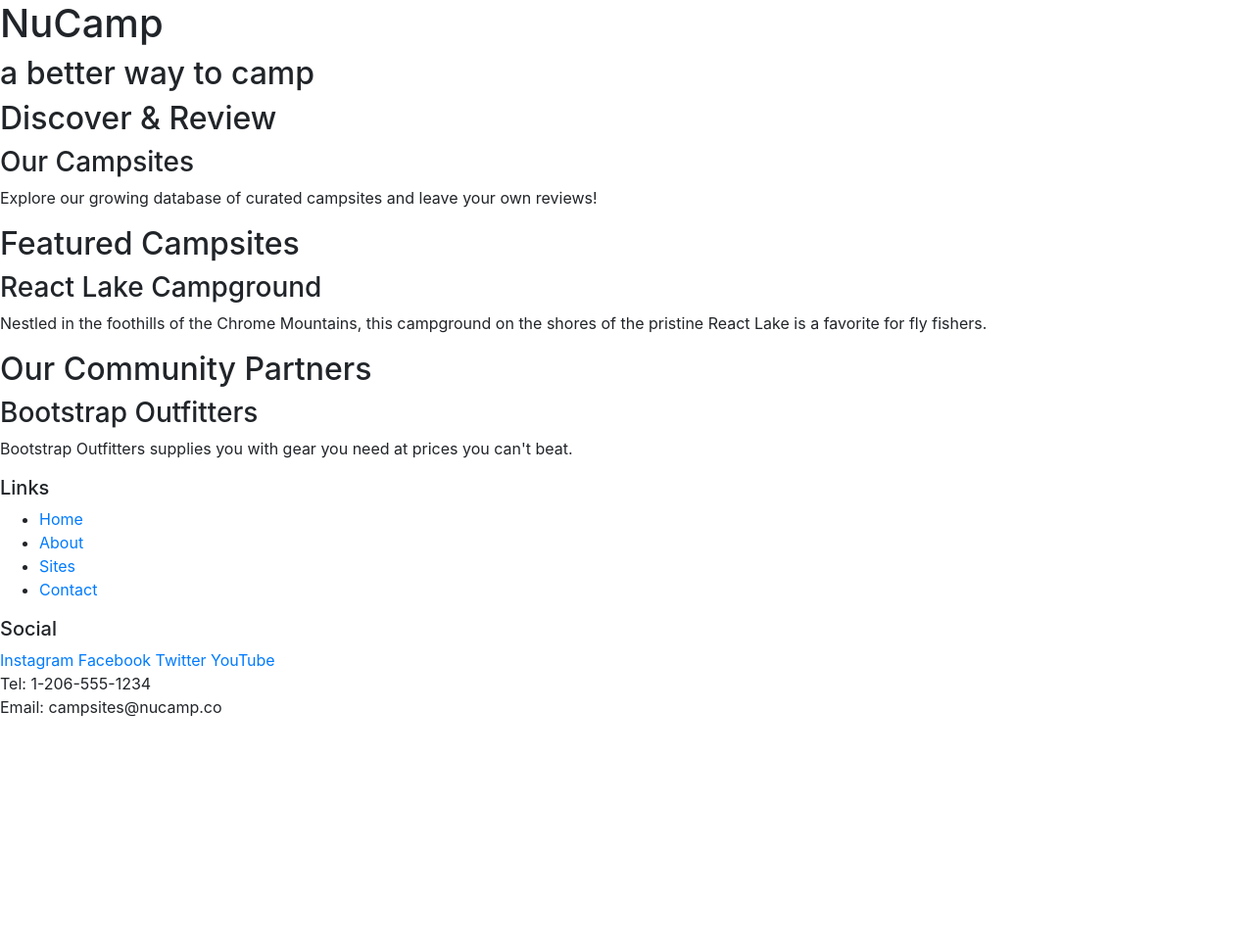
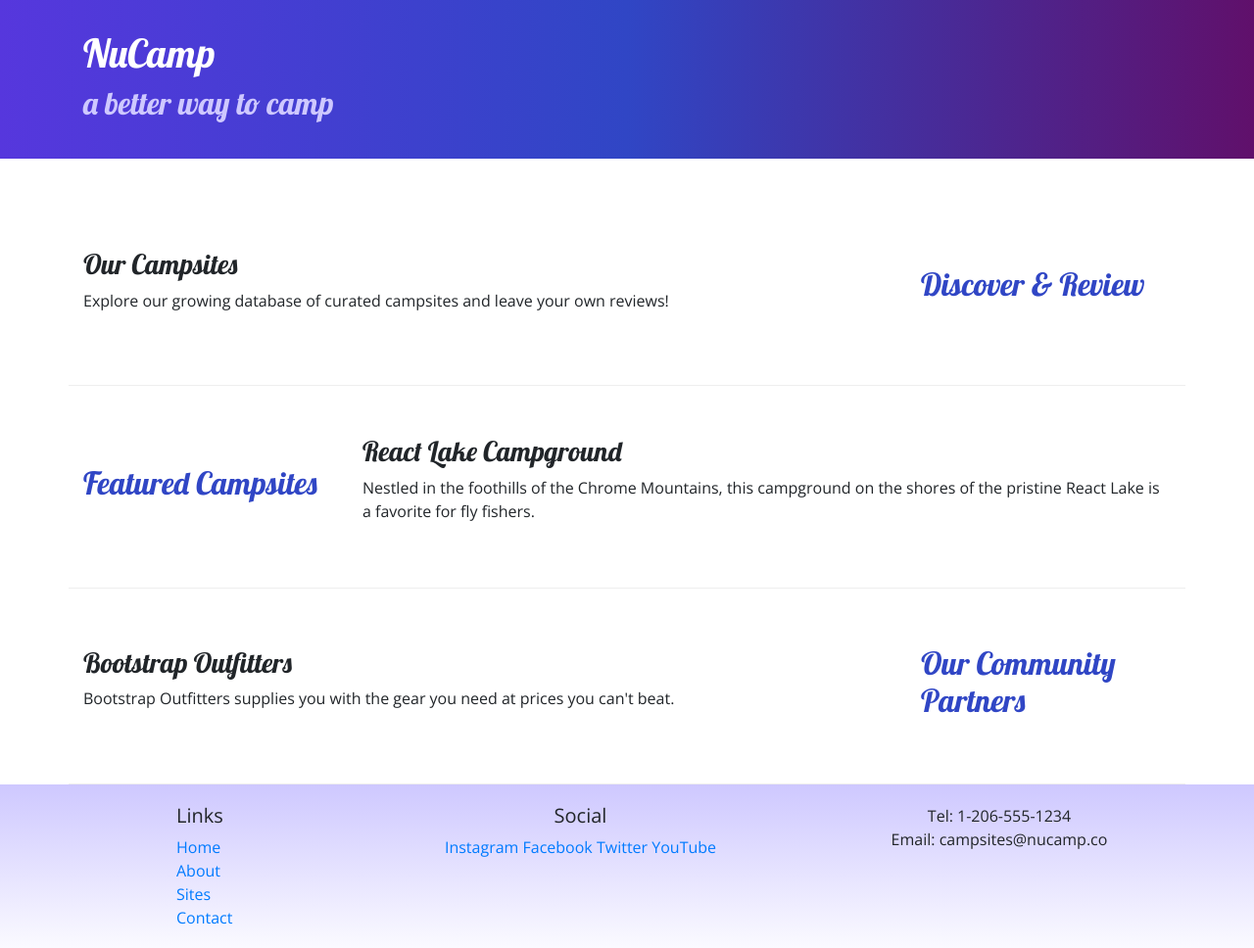
Before and after one commit to iankimm/bootstrapsetup, a website: page index.html in a window 1280 px wide. Shown: the whole page at 98% size. Before the commit the page ends 800 px from the top, so only its background shows below. Drawn offline with nearby package versions, Linux system fonts and the light colour scheme.

Commit message:
week1 workshop

```diff
--- /dev/null
+++ b/css/styles.css
@@ -0,0 +1,32 @@
+body {
+  font-family: "Open Sans", sans-serif;
+}
+
+h1, h2, h3 {
+  font-family: "Lobster", cursive;
+}
+
+h2 {
+  color: #3046C5;
+}
+
+header h2 {
+  color: #CEC8FF;
+}
+
+footer {
+  background-image: linear-gradient(#CEC8FF, white);
+  padding: 20px 0;
+}
+
+.jumbotron {
+  padding: 30px;
+  background-image: linear-gradient(to right, #5637DD, #3046C5, #60106B);
+  color: white;
+}
+
+.row-content {
+  padding: 50px 0;
+  border-bottom: 1px ridge;
+  min-height: 200px;
+}
--- a/index.html
+++ b/index.html
@@ -9,56 +9,81 @@
     <!-- Bootstrap CSS -->
     <link rel="stylesheet" href="node_modules/bootstrap/dist/css/bootstrap.min.css" />
 
+    <!-- Additional CSS must be placed after Bootstrap CSS -->
+    <link rel="stylesheet" href="https://fonts.googleapis.com/css?family=Lobster|Open+Sans" />
+    <link rel="stylesheet" href="css/styles.css" />
     <title>NuCamp: A Better Way To Camp</title>
 </head>
 
 <body>
 
-    <header>
-        <div>
+    <header class ="jumbotron jumbotron-fluid">
+        <div class = "container">
+            <div class = "row">
+                <div class = "col">
                     <h1>NuCamp</h1>
                     <h2>a better way to camp</h2>
                 </div>
+            </div>
+        </div>
     </header>
 
-    <div>
+    <div class="container">
+        <div class="row row-content align-items-center">
+            <div class="col-sm-4 order-sm-last col-md-3">
                 <h2>Discover & Review</h2>
+            </div>
+            <div class="col">
                 <h3>Our Campsites</h3>
-        <p>Explore our growing database of curated campsites and leave your own reviews!</p>
+                <p class = "d-none d-sm-block">Explore our growing database of curated campsites and leave your own reviews!</p>
+            </div>
         </div>
 
-    <div>
+        <div class="row row-content align-items-center">
+            <div class="col-sm-4 col-md-3">
                 <h2>Featured Campsites</h2>
+            </div>
+            <div class="col">
                 <h3>React Lake Campground</h3>
-        <p>Nestled in the foothills of the Chrome Mountains, this campground on the shores of the pristine React Lake is a favorite for fly fishers.</p>
+        		<p class = "d-none d-sm-block">Nestled in the foothills of the Chrome Mountains, this campground on the shores of the pristine React Lake is a favorite for fly fishers.</p>
+   			</div>
         </div>
 
-    <div>
+        <div class="row row-content align-items-center">
+            <div class="col-sm-4 order-sm-last col-md-3">
                 <h2>Our Community Partners</h2>
+            </div>
+            <div class="col">
                 <h3>Bootstrap Outfitters</h3>
-        <p>Bootstrap Outfitters supplies you with gear you need at prices you can't beat.</p>
+        		<p class = "d-none d-sm-block">Bootstrap Outfitters supplies you with the gear you need at prices you can't beat.</p>
+            </div>
+        </div>
     </div>
 
     <footer>
-        <div>
+        <div class="container">
+            <div class="row">
+                <div class="col-4 col-sm-2 offset-1">
                     <h5>Links</h5>
-            <ul>
+            		      <ul class="list-unstyled">
                         <li><a href="#">Home</a></li>
-                <li><a href="#">About</a></li>
+                        <li><a href="aboutus.html">About</a></li>
                         <li><a href="#">Sites</a></li>
                         <li><a href="#">Contact</a></li>
                     </ul>
                 </div>
-        <div>
+                <div class="col-6 col-sm-5 text-center">
                 	<h5>Social</h5>
                     <a href="http://instagram.com/">Instagram</a>
                     <a href="http://facebook.com/">Facebook</a>
                     <a href="http://twitter.com/">Twitter</a>
                     <a href="http://youtube.com/">YouTube</a>
                 </div>
-        <div>
+                <div class="col-sm-4 text-center">
                     Tel: 1-206-555-1234<br />
                     Email: campsites@nucamp.co
+                </div>
+           </div>
         </div>
     </footer>
 
```
Also changed, not shown: aboutus.html (added, +96 -0 lines). Lines whose indentation alone changed are shown as unchanged.
